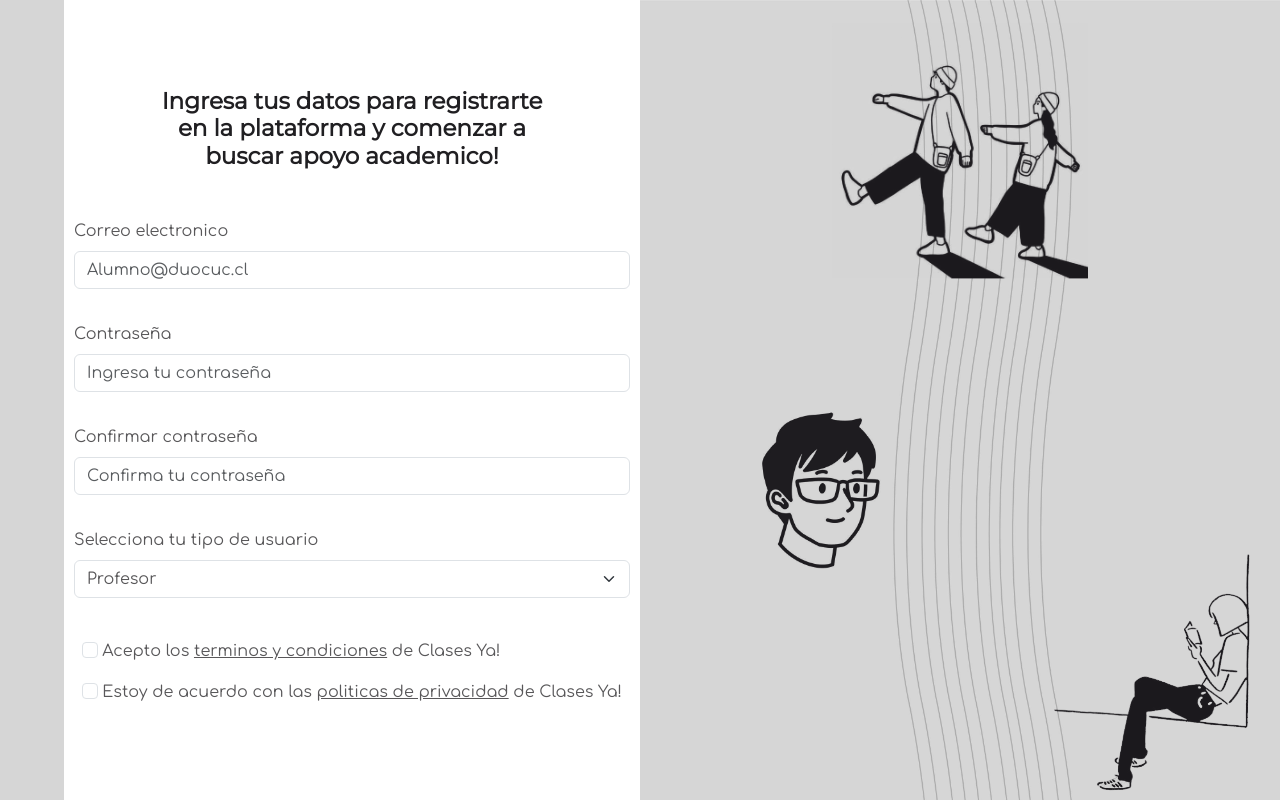
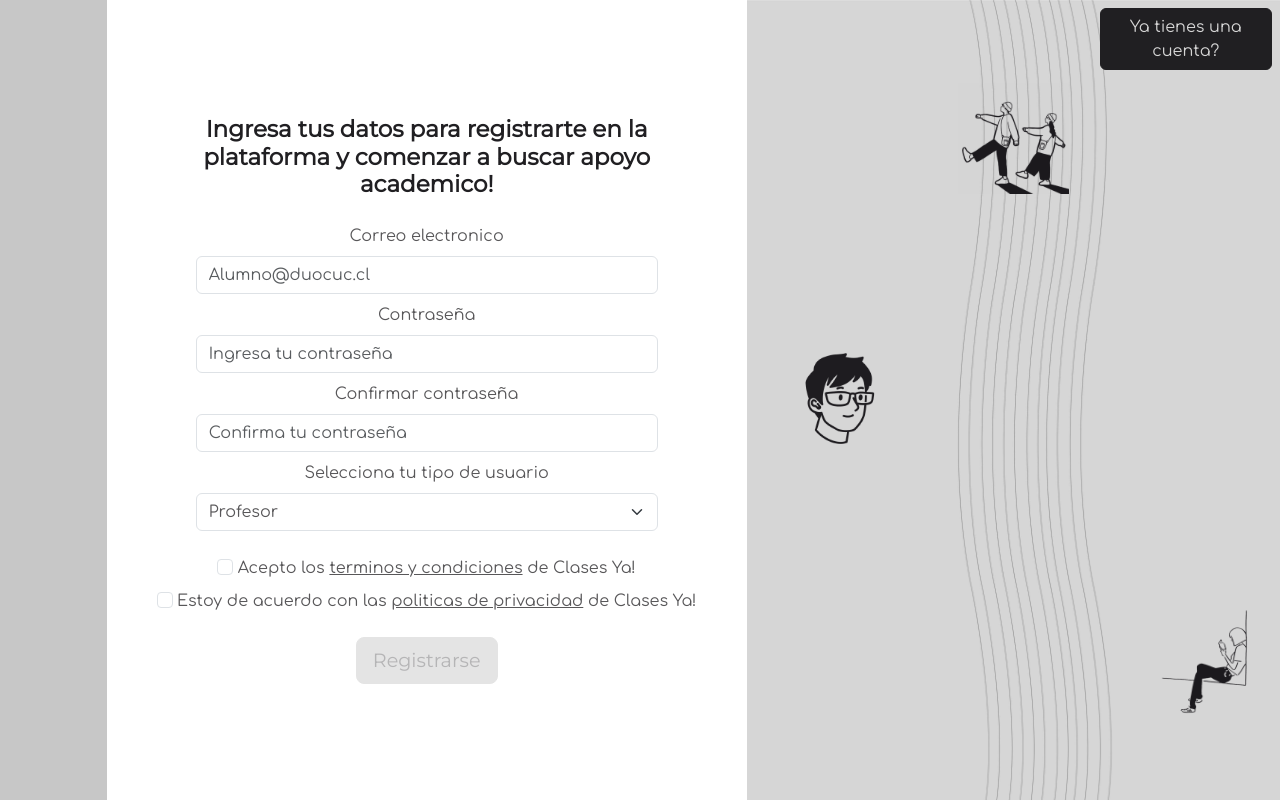
Before and after one commit to RadioRek/clases-you, a Django app: page /registro/ in a window 1280 px wide. Run offline with Django 4.2, Linux system fonts and the light colour scheme.

Commit message:
nice nice nice

```diff
--- a/clasesYa/models.py
+++ b/clasesYa/models.py
@@ -38,7 +38,7 @@ class User(AbstractBaseUser, PermissionsMixin):
     rut = models.CharField(max_length = 10, blank=True, default='')
     dv = models.CharField(max_length = 1, blank=True, default='')
     telefono = models.CharField(max_length=15, blank=True, default='0')
-    Tipo = models.ForeignKey(TipoUsuario, on_delete=models.CASCADE, null=True)
+    tipo = models.ForeignKey(TipoUsuario, on_delete=models.CASCADE, null=True)
 
     is_active = models.BooleanField(default = True)
     is_superuser = models.BooleanField(default = False)
--- a/clasesYa/static/css/registro.css
+++ /dev/null
@@ -1,148 +0,0 @@
-.mainContainer {
-    display: flex;
-    height: 100vh;
-}
-
-.leftContainer {
-    display: flex;
-    width: 45%;
-    height: 100vh;
-}
-
-.rightContainer {
-    width: 50%;
-    height: 100vh;
-    background-image: url('/static/img/linesBg.jpg');
-    background-repeat: no-repeat;
-    background-size: cover;
-}
-
-.leftMostContainer {
-    width: 5%;
-    height: 100vh;
-    background-color: #d6d6d6;
-}
-
-.contenedorTop {
-    position: absolute;
-    top: 0;
-    right: 0;
-    display: flex;
-    align-items: center;
-    justify-content: flex-end;
-    height: 4rem;
-    padding-right: 2rem;
-    margin-top: 1rem;
-}
-
-a {
-    transition: color 0.2s ease;
-}
-
-a:hover {
-    color: #FAF252 !important;
-}
-
-.botonTop {
-    background-color: #201F22;
-    border-color: #201F22;
-    color: whitesmoke;
-}
-
-.botonTop:hover {
-    background-color: #908f91;
-    border-color: #908f91;
-    color: whitesmoke;
-    margin-left: 1rem;
-}
-
-.img1 {
-    position: relative;
-    top: 22%;
-    left: 50%;
-    transform: translate(-50%, -60%);
-    width: 16rem;
-}
-
-.img2 {
-    position: relative;
-    top: 60%;
-    right: 12%;
-    transform: translate(-50%, -60%);
-    width: 12rem;
-}
-
-.img3 {
-    position: absolute;
-    bottom: 0;
-    right: 0;
-    width: 16rem;
-}
-
-.leftContainer {
-    display: flex;
-    flex-direction: column;
-    align-items: center;
-    justify-content: center;
-}
-
-.customInput {
-    margin-bottom: 2rem;
-
-}
-
-.botonCustom {
-    margin-top: 2rem;
-    background-color: #fbdf54;
-    border-color: #FADE52;
-    color: #585759;
-}
-
-.botonCustom:hover {
-    background-color: #FACA52;
-    border-color: #FACA52;
-    color: #585759;
-}
-
-.form-control:focus {
-    border-color: #FAF252;
-    box-shadow: 0 0 0 0.2rem #FADE52;
-}
-
-.form-select:focus {
-    border-color: #FAF252;
-    box-shadow: 0 0 0 0.2rem #FADE52;
-}
-
-.tituloCustom {
-    text-align: center;
-    width: 70%;
-    margin-bottom: 3rem;
-}
-
-.checkContainer {
-    padding: 0.5rem;
-}
-
-.form-check-input:checked {
-    background-color: #FAF252;
-    border-color: #FADE52;
-}
-
-.form-check-input:focus {
-    border-color: #FAF252;
-    box-shadow: 0 0 0 0.2rem #FADE52;
-}
-
-.slide-out {
-    transform: translateX(100%);
-}
-
-.error {
-    display: none;
-}
-
-.error.show {
-    display: block;
-    color: #FA5E52 !important;
-}
--- a/clasesYa/templates/registro.html
+++ b/clasesYa/templates/registro.html
@@ -3,89 +3,95 @@
 
 {% block head %}
 <title>Registro</title>
-  <link rel="stylesheet" href="{% static '/css/registro.css' %}" />
-{% endblock %}
+<link rel="stylesheet" href="{% static '/css/registroBetter.css' %}">
+{% endblock head %}
 
 {% block body %}
-  <div class="mainContainer">
-    {% comment %}CONTENEDOR IZQUIEDA{% endcomment %}
-    <div class="leftMostContainer"></div>
-
-    {% comment %}CONTENEDOR CENTRO{% endcomment %}
-    <div class="leftContainer">
-      <h4 class="heading-5 tituloCustom">Ingresa tus datos para registrarte en la plataforma y comenzar a buscar apoyo academico!</h4>
+<div class="container-fluid">
+    <div class="row customRows">
+        <div class="col-1 customCol1 d-none d-md-block"></div>
+        <div class="col col-md-6 text-center my-auto">
+            <h4 class="heading-5 w-75 mx-auto">Ingresa tus datos para registrarte en la plataforma y comenzar a buscar apoyo academico!</h4>
+            {% if messages %}
+                {% for message in messages %}
+                    {% if message.tags == 'error' %}
+                        <div class="alert alert-danger mt-4 w-75 mx-auto" role="alert">
+                            {{ message }}
+                        </div>
+                    {% elif message.tags == 'success' %}
+                        <div class="alert alert-success mt-4 w-75 mx-auto" role="alert">
+                            {{ message }}
+                        </div>
+                    {% endif %}
+                {% endfor %}
+            {% endif %}
             <form method="POST" action="{% url 'registro' %}">
                 {% csrf_token %}
-        {% comment %}INPUT CORREO ELECTRONICO{% endcomment %}
-        <div class="customInput">
+                <div class="customInput w-75 mx-auto mt-4">
                     <label for="inputEmail" class="form-label parrafo">Correo electronico</label>
-
-          <input type="email" class="form-control parrafo" id="inputEmail" placeholder="Alumno@duocuc.cl" name="inputEmail" />
-          <p class="parrafo error">Necesitas un email valido!</p>
+                    <input type="email" class="form-control parrafo" id="inputEmail" placeholder="Alumno@duocuc.cl" name="inputEmail">
                 </div>
-
-        {% comment %}INPUT CONTRASEÑA{% endcomment %}
-        <div class="customInput">
+                <div class="customInput w-75 mx-auto mt-2">
                     <label for="inputPassword" class="form-label parrafo">Contraseña</label>
-
-          <input type="password" class="form-control parrafo" id="inputPassword" placeholder="Ingresa tu contraseña" name="inputPassword" />
+                    <input type="password" class="form-control parrafo" id="inputPassword" placeholder="Ingresa tu contraseña" name="inputPassword">
                 </div>
-
-        {% comment %}INPUT CONTRASEÑA CONFIRMAR{% endcomment %}
-        <div class="customInput">
+                <div class="customInput w-75 mx-auto mt-2">
                     <label for="inputConfirmarPassword" class="form-label parrafo">Confirmar contraseña</label>
-
-          <input type="password" class="form-control parrafo" id="inputConfirmarPassword" placeholder="Confirma tu contraseña" name="inputConfirmarPassword" />
-          <p class="parrafo error">Las contraseñas no coinciden</p>
+                    <input type="password" class="form-control parrafo" id="inputConfirmarPassword" placeholder="Confirma tu contraseña" name="inputConfirmarPassword">
                 </div>
-
-        {% comment %}INPUT TIPO DE USUARIO{% endcomment %}
-        <div class="customInput">
+                <h1 class="textoError pt-2" id="errorPassword">Las contraseñas no coinciden</h1>
+                <div class="customInput w-75 mx-auto mt-2">
                     <label for="selectTipoUsuario" class="form-label parrafo">Selecciona tu tipo de usuario</label>
-
                     <select class="form-select parrafo" aria-label="Default select example" id="selectTipoUsuario" name="selectTipoUsuario">
                         <option value="1" selected>Profesor</option>
                         <option value="2">Alumno</option>
                     </select>
                 </div>
-
-        {% comment %}INPUT TERMINOS Y CONDICIONES{% endcomment %}
-        <div class="checkContainer">
-          <input class="form-check-input" type="checkbox" value="" id="termCheckBox" />
+                <div class="checkContainer mt-4 px-4">
+                    <input class="form-check-input" type="checkbox" value="" id="termCheckBox">
                     <label class="form-check-label parrafo" for="termCheckBox">
                         Acepto los
                         <a href="" class="parrafo">terminos y condiciones</a>
                         de Clases Ya!
                     </label>
-          <p class="parrafo error">Debe estar de acuerdo para continuar</p>
+                    <p class="textoError" id="errorTerminos">Debe aceptar los terminos para continuar</p>
                 </div>
-
-        {% comment %}INPUT POLITICAS DE PRIVACIDAD{% endcomment %}
-        <div class="checkContainer">
-          <input class="form-check-input" type="checkbox" value="" id="privaCheckBox" />
+                <div class="checkContainer mt-2 px-4">
+                    <input class="form-check-input" type="checkbox" value="" id="privaCheckBox">
                     <label class="form-check-label parrafo" for="privaCheckBox">
                         Estoy de acuerdo con las
                         <a href="" class="parrafo">politicas de privacidad</a>
                         de Clases Ya!
                     </label>
-          <p class="parrafo error">Debe estar de acuerdo para continuar</p>
+                    <p class="textoError" id="errorPrivacidad">Debe estar de acuerdo para continuar</p>
                 </div>
-
-        {% comment %}BOTON REGISTRARSE Y YA TIENES UNA CUENTA{% endcomment %}
-        <div>
-
-        </div>
+                <button type="submit" class="btn btn-lg botonRegistro heading-6 mt-4" id="botonRegistro">Registrarse</button>
             </form>
         </div>
-
-    {% comment %}CONTENEDOR DERECHA{% endcomment %}
-    <div class="rightContainer">
-      {% comment %}IMAGENES{% endcomment %}
-      <img src="{% static '/img/walking.png' %}" alt="" class="img1" />
-      <img src="{% static '/img/boy.png' %}" alt="" class="img2" />
-      <img src="{% static '/img/sitImg.png' %}" alt="" class="img3" />
+        <div class="col col-lg-5 d-none d-md-block customCol3">
+            <div class="row row-cols-3 customRows2 text-center align-items-center p-2">
+                <div class="col"></div>
+                <div class="col">
+                    <img src="{% static '/img/walking.png' %}" alt="" class="img1 w-75">
+                </div>
+                <div class="col d-flex justify-content-end align-self-start p-0">
+                    <a href="{% url 'login' %}" class="parrafo mb-2 mb-sm-0">
+                        <button type="button" class="btn botonTop">Ya tienes una cuenta?</button>
+                    </a>
+                </div>
+                <div class="col">
+                    <img src="{% static '/img/boy.png' %}" alt="" class="img2 w-75">
+                </div>
+                <div class="col"></div>
+                <div class="col"></div>
+                <div class="col"></div>
+                <div class="col"></div>
+                <div class="col d-flex justify-content-end">
+                    <img src="{% static '/img/sitImg.png' %}" alt="" class="img3 w-75">
                 </div>
             </div>
-
-  <script src="{% static '/js/registro.js' %}"></script>
-{% endblock %}
+        </div>
+    </div>
+</div>
+<script src="{% static '/js/registroBetter.js' %}"></script>
+{% endblock body %}
--- a/clasesYa/urls.py
+++ b/clasesYa/urls.py
@@ -5,15 +5,20 @@ from . import views
 
 urlpatterns = [
     path('favicon.ico', RedirectView.as_view(url='/static/img/favicon.ico')),
-    path("", views.loginBetter, name='index'),
-    path('login/', views.loginBetter, name='login'),
+
     path("logout/", views.logoutUser, name='logout'),
     path("home/", views.home, name='home'),
-    path("registro/", views.registro, name='registro'),
     path("test/", views.test),
     path('get_messages/<int:room_id>/', views.get_messages, name='get_messages'),
     path('videollamada/', views.videollamada, name='videollamada'),
     # Testing
     path('anuncios/', views.anuncio_list, name='anuncio_list'),
-    path('registroBetter/', views.registroBetter, name='registroBetter'),
+
+    #remake
+    path('homeBetter/', views.homeBetter, name='homeBetter'),
+    path('registro/', views.registro, name='registro'),
+    path('login/', views.loginWebsite, name='login'),
+    path("", views.loginWebsite, name='index'),
+
+
 ]
--- a/clasesYa/views.py
+++ b/clasesYa/views.py
@@ -8,40 +8,13 @@ from datetime import datetime
 import locale
 from django.utils import timezone
 from django.contrib import messages
-
-
+from .models import TipoUsuario
 
 User = get_user_model()
 
 @login_required
 def videollamada(request):
     return render(request, "videollamada.html", { 'name': request.user.email })
-
-def loginBetter(request):
-    if request.method == "POST":
-        if loginUsuario(request):
-            return redirect('home')
-        else:
-            return redirect('login')
-    else:
-        return render(request, "loginBetter.html")
-
-def loginUsuario(request):
-    email = request.POST.get('inputEmail')
-    password = request.POST.get('inputPassword')
-    user = authenticate(request, email=email, password=password)
-    if user is not None:
-        login(request, user)
-        return True
-    else:
-        userCheck = User.objects.filter(email=email)
-        if len(userCheck) == 0:
-            messages.error(request, 'Usuario no registrado')
-            return False
-        elif userCheck[0].password != password:
-            messages.error(request, 'Contraseña incorrecta')
-            return False
-
 
 @login_required
 def home(request):
@@ -53,74 +26,35 @@ def home(request):
 
 
     #Carga de usuarios y chats
-    if user.tipoUsuario.nombre == "Alumno":
-        chatRooms = ChatRoom.objects.filter(idAlumno=user.id)
-        chatMessages = ChatMessage.objects.filter(idChatRoom__in=chatRooms)
-        anuncios = Anuncio.objects.all()
-        reservas = Reserva.objects.filter(idAlumno=user.id)
-
-    elif user.tipoUsuario.nombre == "Profesor":
-        chatRooms = ChatRoom.objects.filter(idProfesor=user.id)
-        chatMessages = ChatMessage.objects.filter(idChatRoom__in=chatRooms)
-        anuncios = Anuncio.objects.all()
-        reservas = Reserva.objects.filter(idProfesor=user.id)
-
-
     #Funcion para la creacion de un anuncio
     if request.method == "POST":
         if 'anuncioForm' in request.POST:
             if registrarAnuncio(request, user):
                 return render(request, 'home.html', {
                     'user': user,
-                    'anuncios': anuncios,
                     'calendar': cal,
                     'month': month,
                     'year': year,
                     'monthName': month_name,
-                    'chatMessages': chatMessages,
-                    'chatRooms': chatRooms,
-                    'reservas': reservas,
                 })
             else:
                 return render(request, 'home.html', {
                     'user': user,
-                    'anuncios': anuncios,
                     'calendar': cal,
                     'month': month,
                     'year': year,
                     'monthName': month_name,
-                    'chatMessages': chatMessages,
-                    'chatRooms': chatRooms,
-                    'reservas': reservas,
                 })
         elif 'updateAnuncio' in request.POST:
             user = request.user
             anuncio_id = request.POST.get('updateAnuncio')
-            anuncio = Anuncio.objects.get(id=anuncio_id)
-            anuncio.titulo = request.POST.get('inputTitulo')
-            anuncio.subTitulo = request.POST.get('inputSubTitulo')
-            anuncio.descripcion = request.POST.get('inputDescripcion')
-            anuncio.precio = request.POST.get('inputPrecio')
             campo = request.POST.get('inputCampo')
-            campoReview = Campo.objects.filter(nombre=campo)
-
-            if len(campoReview) == 0:
-                nuevoCampo = Campo(nombre=campo)
-                nuevoCampo.save()
-                anuncio.campo = nuevoCampo
-            else:
-                anuncio.campo = campoReview[0]
-            anuncio.save()
             return render(request, 'home.html', {
                 'user': user,
-                'anuncios': anuncios,
                 'calendar': cal,
                 'month': month,
                 'year': year,
                 'monthName': month_name,
-                'chatMessages': chatMessages,
-                'chatRooms': chatRooms,
-                'reservas': reservas,
             })
         elif 'entrarVideo' in request.POST:
             inputUrl = request.POST['inputUrl']
@@ -130,70 +64,31 @@ def home(request):
             alumnoId = request.POST.get('idAlumno')
             alumno = User.objects.get(id=alumnoId)
             profesorId = User.objects.get(anuncio=anuncioId)
-            nuevaReserva = Reserva(idAlumno=alumno, idProfesor=profesorId)
-            nuevaReserva.save()
             return render(request, 'home.html', {
                 'user': user,
-                'anuncios': anuncios,
                 'calendar': cal,
                 'month': month,
                 'year': year,
                 'monthName': month_name,
-                'chatMessages': chatMessages,
-                'chatRooms': chatRooms,
-                'reservas': reservas,
             })
         else:
             return render(request, 'home.html', {
                 'user': user,
-                'anuncios': anuncios,
                 'calendar': cal,
                 'month': month,
                 'year': year,
                 'monthName': month_name,
-                'chatMessages': chatMessages,
-                'chatRooms': chatRooms,
-                'reservas': reservas,
             })
     else:
         return render(request, 'home.html', {
             'user': user,
-            'anuncios': anuncios,
             'calendar': cal,
             'month': month,
             'year': year,
             'monthName': month_name,
-            'chatMessages': chatMessages,
-            'chatRooms': chatRooms,
-            'reservas': reservas,
         })
 
-def registro(request):
-    if request.method == 'POST':
-        if registrarUsuario(request):
-            messages.success(request, 'Registro exitoso! ahora puedes iniciar sesion')
-            return redirect('login')
-        else:
-            messages.error(request, 'Error al registrar usuario')
-            return redirect('registro')
-    else:
-        return render(request, "registro.html")
 
-def registroBetter(request):
-    return render(request, "registroBetter.html")
-
-# Metodos loquisimos
-def registrarUsuario(request):
-    email = request.POST.get('inputEmail')
-    password = request.POST.get('inputPassword')
-    tipoUsuario = request.POST.get('selectTipoUsuario')
-    tipoUsuarioBd = TipoUsuario.objects.get(id=tipoUsuario)
-    try:
-        user = User.objects.create_user(email, password, tipoUsuario=tipoUsuarioBd)
-        user.save()
-        return True
-    except:
-        return False
 
 def test(request):
     return render(request, "test.html")
@@ -255,3 +150,61 @@ def superuser_required(view_func):
 def anuncio_list(request):
     anuncios = Anuncio.objects.all()
     return render(request, 'anuncio_list.html', {'anuncios': anuncios})
+
+# remake
+def registro(request):
+    if request.method == 'POST':
+        if registrarUsuario(request):
+            return redirect('login')
+        else:
+            return redirect('registro')
+    else:
+        return render(request, "registro.html")
+
+def registrarUsuario(request):
+    correo = request.POST.get('inputEmail')
+    password = request.POST.get('inputPassword')
+    tipo = request.POST.get('selectTipoUsuario')
+    tipoUsuario = TipoUsuario.objects.get(id=tipo)
+    nombre = ""
+    apellido = ""
+    rut = ""
+    dv = ""
+    telefono = ""
+    validacionUser = User.objects.filter(correo=correo)
+    if len(validacionUser) > 0:
+        messages.error(request, 'Correo ya registrado!')
+        return False
+    usuario = User(correo=correo, nombre=nombre, apellido=apellido, rut=rut, dv=dv, telefono=telefono, tipo=tipoUsuario)
+    usuario.set_password(password)
+    usuario.save()
+    messages.success(request, 'Registro exitoso! ahora puedes iniciar sesion')
+    return True
+
+def loginWebsite(request):
+    if request.method == 'POST':
+        if loginUsuario(request):
+            return redirect('home')
+        else:
+            return redirect('login')
+    else:
+        return render(request, "login.html")
+
+def loginUsuario(request):
+    correo = request.POST.get('inputEmail')
+    password = request.POST.get('inputPassword')
+    user = authenticate(request, correo=correo, password=password)
+    if user is not None:
+        login(request, user)
+        return True
+    else:
+        user = User.objects.filter(correo=correo)
+        if len(user) == 0:
+            messages.error(request, 'Usuario no existe!')
+            return False
+        else:
+            messages.error(request, 'Contraseña incorrecta!')
+            return False
+
+def homeBetter(request):
+    return render(request, "homeBetter.html")
--- a/semestral/settings.py
+++ b/semestral/settings.py
@@ -20,7 +20,7 @@ INSTALLED_APPS = [
     'clasesYa',
 ]
 
-AUTH_USER_MODEL = 'clasesYa.User'
+AUTH_USER_MODEL = 'clasesYa.user'
 
 MIDDLEWARE = [
     'django.middleware.security.SecurityMiddleware',
```
Also changed, not shown: clasesYa/admin.py (+9 -1 lines), clasesYa/static/css/homeBetter.css (added, +22 -0 lines), clasesYa/static/js/registro.js (deleted, +0 -74 lines), clasesYa/templates/homeBetter.html (added, +64 -0 lines), clasesYa/templates/login.html (renamed from clasesYa/templates/loginBetter.html, +12 -6 lines), clasesYa/templates/registroBetter.html (deleted, +0 -84 lines), clasesYa/migrations/0001_initial.py (added), clasesYa/migrations/__init__.py (added), db.sqlite3. Lines whose indentation alone changed are shown as unchanged.
